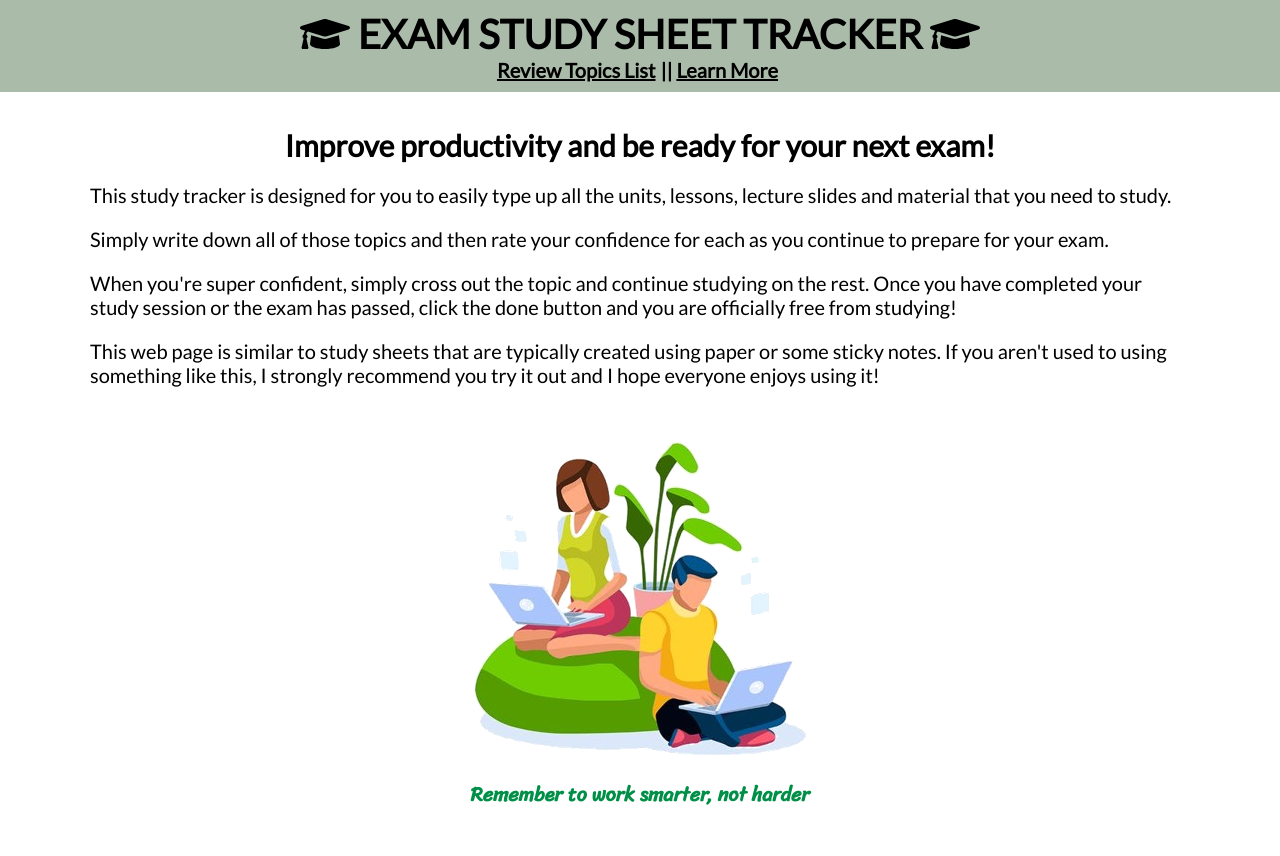
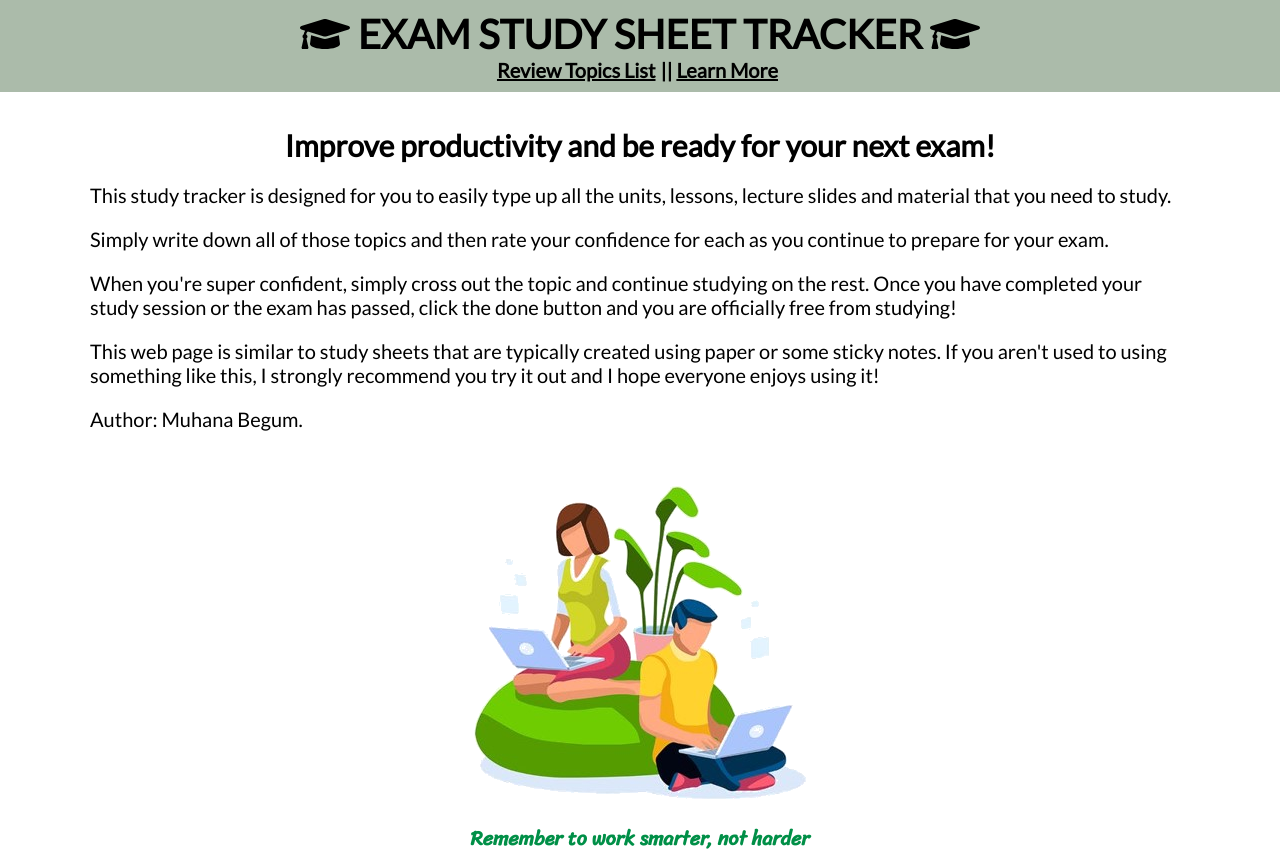
Before and after one commit to muhanabegum/review-topics-tracker, a Vue app: page /#/about in a window 1280 px wide. Before the commit the page ends 812 px from the top, so only its background shows below. Built offline with nearby package versions, Linux system fonts and the light colour scheme.

Commit message:
Update about.vue

```diff
--- a/src/pages/about.vue
+++ b/src/pages/about.vue
@@ -8,6 +8,7 @@
           or the exam has passed, click the done button and you are officially free from studying! </p>
         <p> This web page is similar to study sheets that are typically created using paper or some sticky notes. If you aren't used to using something
           like this, I strongly recommend you try it out and I hope everyone enjoys using it! </p>
+        <p> Author: Muhana Begum. </p>
     </div>
   </div>
 </template>
```
